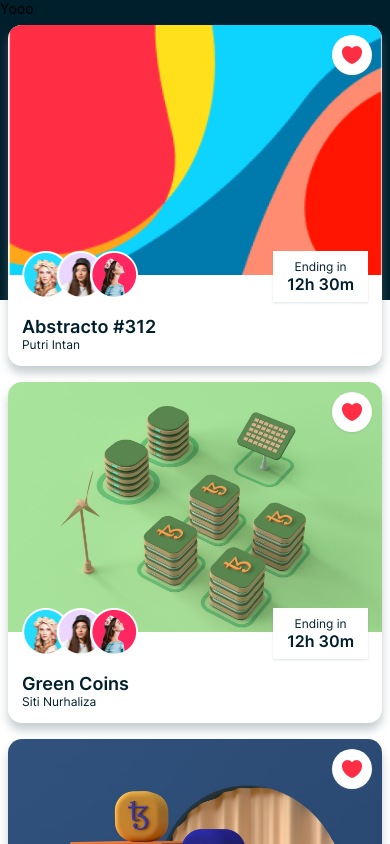
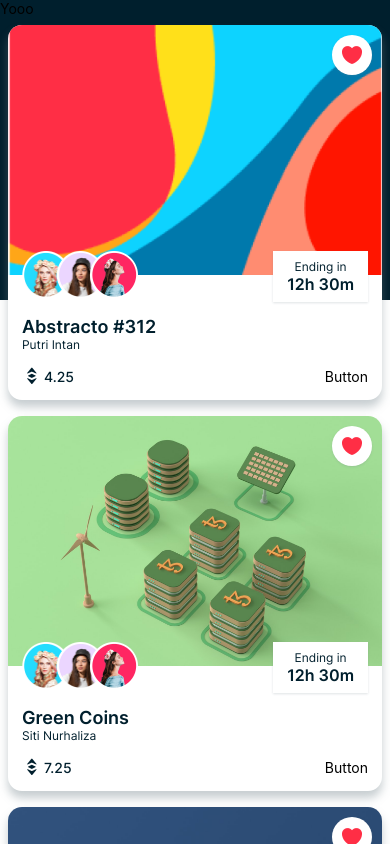
Before and after one commit to PatrikPridal/react_native_app, a React Native app: screen /Home in a window 390 px wide. Shown: the top 844 px of the page. Built offline with nearby package versions, Linux system fonts and the light colour scheme.

Commit message:
eth price  + rectbutton

```diff
--- a/components/NFTCard.js
+++ b/components/NFTCard.js
@@ -43,6 +43,21 @@ const NFTCard = ({ data }) => {
           titleSize={SIZES.large}
           subTitleSize={SIZES.small}
         />
+
+        <View style={{
+          marginTop: SIZES.font,
+          flexDirection: "row",
+          justifyContent: "space-between",
+          alignItems: "center",
+        }}>
+          <EthPrice price={data.price} />
+          <RectButton
+            minWidth={120}
+            fontSize={SIZES.font}
+            handlePress={() => navigation.
+            navigate('Details', { data: data })}
+          />
+        </View>
       </View>
     </View>
   )
--- a/components/SubInfo.js
+++ b/components/SubInfo.js
@@ -19,10 +19,22 @@ export const NFTTitle = ({ title, subTitle, titleSize, subTitleSize }) => {
   )
 }
 
-export const EthPrice = () => {
+export const EthPrice = ({ price }) => {
     return (
-      <View>
-        <Text>eth price</Text>
+      <View style={{
+        flexDirection: "row",
+        alignItems: "center"
+      }}>
+        <Image
+          source={assets.eth}
+          resizeMode="contain"
+          style={{ width: 20, height: 20, marginRight: 2 }}
+        />
+        <Text style={{
+          fontFamily: FONTS.medium,
+          fontSize: SIZES.font,
+          color: COLORS.primary,
+        }}>{price}</Text>
       </View>
     )
 }
```
